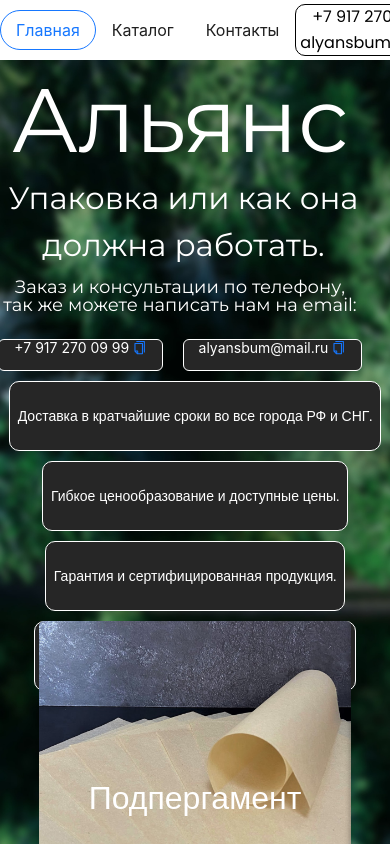
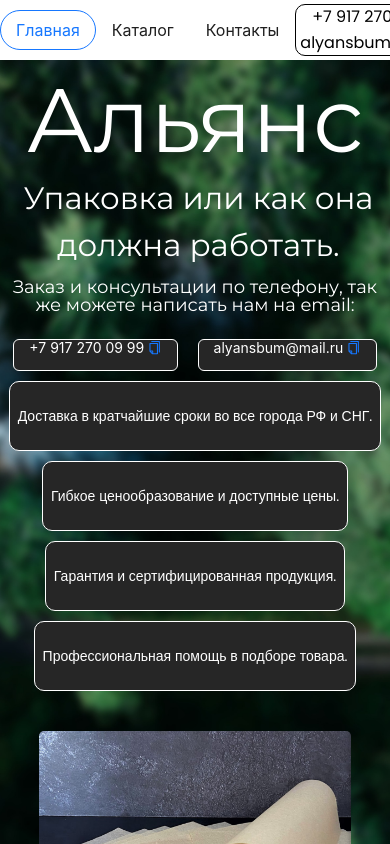
Before and after one commit to SatoruFF/AliansCommerce, a React (Vite) app: page /welcome in a window 390 px wide. Shown: the top 844 px of the page. Built offline with nearby package versions, Linux system fonts and the light colour scheme; grey boxes are pictures that could not be loaded.

Commit message:
fix: some adaptive

```diff
--- a/src/style/contacts.scss
+++ b/src/style/contacts.scss
@@ -67,6 +67,11 @@
 }
 
 @media screen and (max-width: 992px) {
+  .contacts-wrapper {
+    .contacts-title {
+        font-size: 19px;
+    }
+  }
   .contacts__content-main {
     flex-direction: column !important;
     .contacts__left-side {
--- a/src/style/welcome.scss
+++ b/src/style/welcome.scss
@@ -277,19 +277,14 @@
     }
   }
 
+  .welcome__main {
+    height: auto;
+  }
+
   .welcome__main__left-side {
     width: 100%;
     margin-left: 15px;
     margin-top: 15px;
-    .welcome__brand__title {
-      margin-right: 30px;
-    }
-    .welcome__main__title {
-      margin-right: 30px;
-    }
-    .welcome__main__sub-title {
-      margin-right: 30px;
-    }
   }
 
   .welcome__main__right-side {
@@ -339,7 +334,6 @@
   }
   .welcome__main__addition {
     width: 100%;
-    height: 200px;
     flex-wrap: wrap;
   }
   .welcome_addition-item {
```
